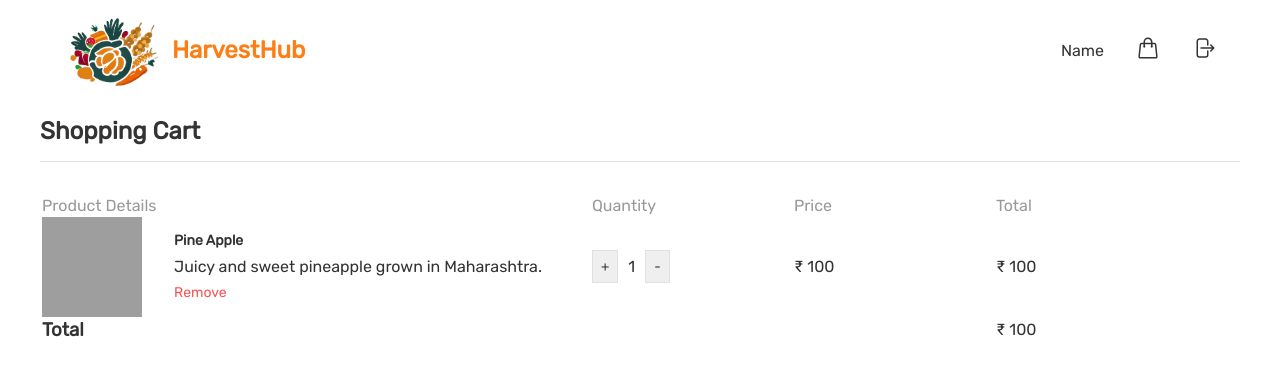
After one commit to Gokul-Mylsami/Harvest-Hub, a PHP site: page /cart.html in a window 1280 px wide. The commit adds this page. Shown: the top 376 px of the page. Run offline with PHP 8.4, Linux system fonts and the light colour scheme; grey boxes are pictures that could not be loaded.

Commit message:
cart page

```diff
--- /dev/null
+++ b/cart.html
@@ -0,0 +1,118 @@
+<!DOCTYPE html>
+<html lang="en">
+  <head>
+    <meta charset="UTF-8" />
+    <meta http-equiv="X-UA-Compatible" content="IE=edge" />
+    <meta name="viewport" content="width=device-width, initial-scale=1.0" />
+    <title>Cart</title>
+    <link rel="stylesheet" href="styles\index.css" />
+    <link rel="stylesheet" href="./styles/cart.css" />
+    <link rel="preconnect" href="https://fonts.googleapis.com" />
+    <link rel="preconnect" href="https://fonts.gstatic.com" crossorigin />
+    <link
+      href="https://fonts.googleapis.com/css2?family=Rubik&display=swap"
+      rel="stylesheet"
+    />
+  </head>
+  <body>
+    <nav>
+      <div class="logo-container">
+        <img src="assets\logo.png" class="logo" />
+        <h1 class="logo-title">HarvestHub</h1>
+      </div>
+
+      <div class="details">
+        <p>Name</p>
+        <div title="Cart">
+          <svg
+            xmlns="http://www.w3.org/2000/svg"
+            fill="none"
+            viewBox="0 0 24 24"
+            stroke-width="1.5"
+            stroke="currentColor"
+            class="nav-icon"
+          >
+            <path
+              stroke-linecap="round"
+              stroke-linejoin="round"
+              d="M15.75 10.5V6a3.75 3.75 0 10-7.5 0v4.5m11.356-1.993l1.263 12c.07.665-.45 1.243-1.119 1.243H4.25a1.125 1.125 0 01-1.12-1.243l1.264-12A1.125 1.125 0 015.513 7.5h12.974c.576 0 1.059.435 1.119 1.007zM8.625 10.5a.375.375 0 11-.75 0 .375.375 0 01.75 0zm7.5 0a.375.375 0 11-.75 0 .375.375 0 01.75 0z"
+            />
+          </svg>
+        </div>
+
+        <div title="Logout">
+          <svg
+            xmlns="http://www.w3.org/2000/svg"
+            fill="none"
+            viewBox="0 0 24 24"
+            stroke-width="1.5"
+            stroke="currentColor"
+            class="nav-icon"
+          >
+            <path
+              stroke-linecap="round"
+              stroke-linejoin="round"
+              d="M15.75 9V5.25A2.25 2.25 0 0013.5 3h-6a2.25 2.25 0 00-2.25 2.25v13.5A2.25 2.25 0 007.5 21h6a2.25 2.25 0 002.25-2.25V15m3 0l3-3m0 0l-3-3m3 3H9"
+            />
+          </svg>
+        </div>
+      </div>
+    </nav>
+    <section class="cart-section">
+      <h1>Shopping Cart</h1>
+      <div class="line"></div>
+      <table>
+        <thead>
+          <th class="thead prod-des-col">Product Details</th>
+          <th class="thead">Quantity</th>
+          <th class="thead">Price</th>
+          <th class="thead">Total</th>
+        </thead>
+        <tbody>
+          <tr class="prod-row">
+            <td class="tab-col">
+              <div class="prod-details-col">
+                <img
+                  src="https://a-z-animals.com/media/2022/08/iStock-1214372574.jpg"
+                  class="prod-img"
+                />
+                <div class="prod-details">
+                  <p class="prod-name">Pine Apple</p>
+                  <p class="prod-desc">
+                    Juicy and sweet pineapple grown in Maharashtra.
+                  </p>
+                  <p class="prod-remove">Remove</p>
+                </div>
+              </div>
+            </td>
+            <td class="tab-col">
+              <div class="quantity-col">
+                <button>+</button>
+                <p>1</p>
+                <button>-</button>
+              </div>
+            </td>
+            <td class="tab-col">
+              <p class="prod-price">₹ 100</p>
+            </td>
+            <td>
+              <p class="prod-total">₹ 100</p>
+            </td>
+          </tr>
+        </tbody>
+        <tfoot>
+          <div class="t-foot">
+            <tr>
+              <td colspan="3" class="tfoot">
+                <h3 class="total">Total</h3>
+              </td>
+              <td class="tfoot">
+                <p class="total-price">₹ 100</p>
+              </td>
+            </tr>
+          </div>
+        </tfoot>
+      </table>
+    </section>
+  </body>
+</html>
--- a/styles/cart.css
+++ b/styles/cart.css
@@ -0,0 +1,77 @@
+.cart-section {
+  width: 1200px;
+  margin: 0 auto;
+  margin-top: 1rem;
+}
+.line {
+  border-bottom: 1px solid #e1e1e1;
+  margin: 1rem 0;
+}
+.thead {
+  font-weight: normal;
+  color: #999;
+  text-align: left;
+}
+
+.prod-des-col {
+  width: 500px;
+}
+
+.prod-des {
+  display: flex;
+  align-items: center;
+  gap: 1rem;
+}
+
+.prod-img {
+  width: 100px;
+  height: 100px;
+  object-fit: cover;
+}
+
+.prod-name {
+  font-weight: 600;
+  font-size: 14px;
+}
+
+.prod-row {
+  color: #555;
+}
+.prod-details-col {
+  width: 500px;
+  display: flex;
+  gap: 1rem;
+  align-items: center;
+  justify-content: space-between;
+  margin-right: 3rem;
+}
+.prod-details {
+  display: flex;
+  flex-direction: column;
+  gap: 0.5rem;
+}
+
+.prod-remove {
+  font-size: 14px;
+  color: #fa5252;
+  cursor: pointer;
+}
+
+.quantity-col {
+  display: flex;
+  align-items: center;
+  gap: 10px;
+}
+
+.quantity-col button {
+  border: 1px solid #e1e1e1;
+  padding: 0.5rem;
+  cursor: pointer;
+}
+
+.tab-col {
+  width: 200px;
+}
+.t-foot {
+  margin-top: 2rem;
+}
--- a/styles/index.css
+++ b/styles/index.css
@@ -3,6 +3,7 @@
   margin: 0;
   box-sizing: border-box;
   font-family: "Rubik", sans-serif;
+  color: #333;
 }
 nav {
   width: 100%;
@@ -119,6 +120,7 @@ nav {
   color: white;
   border-radius: 5px;
   margin-top: 20px;
+  cursor: pointer;
 }
 
 .product-price {
```
